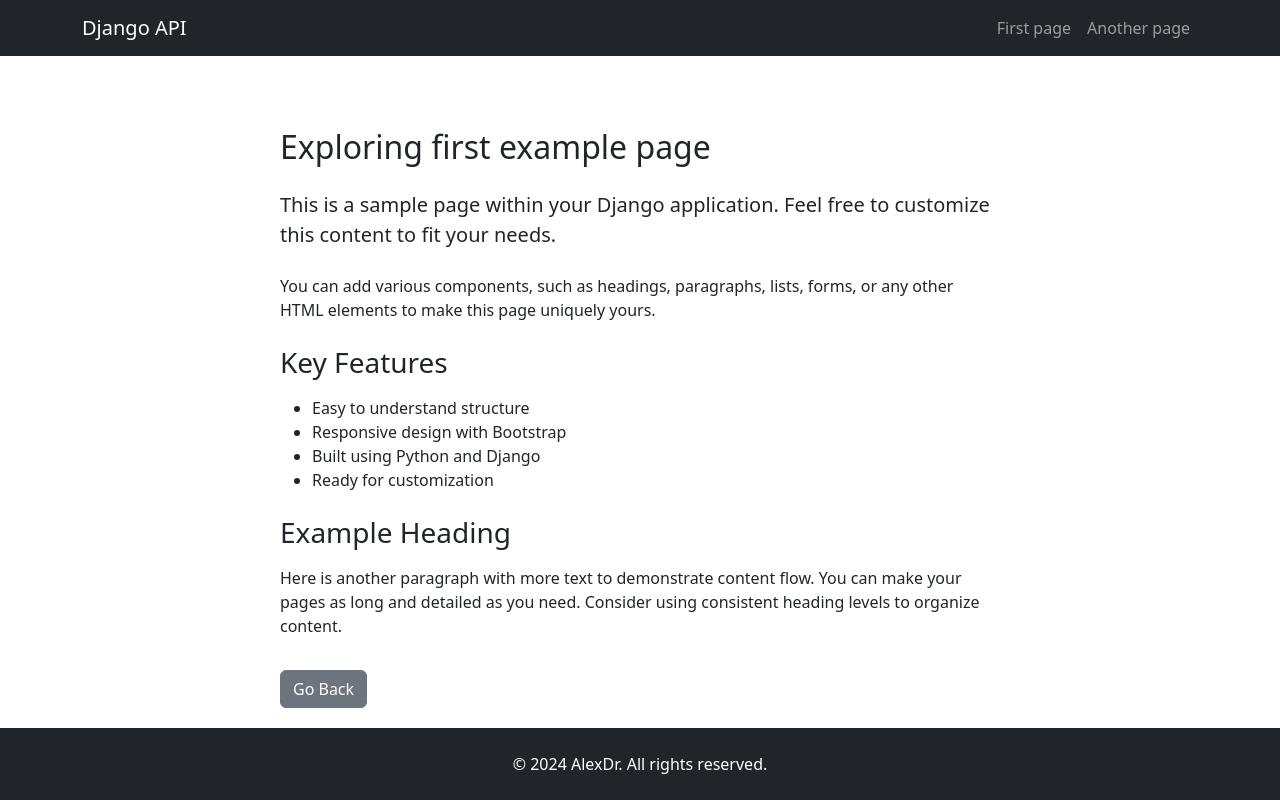
After one commit to alexandruRobert1989/django-boilerplate, a Django app: page /page-one/ in a window 1280 px wide. The commit adds this page. Run offline with Django 4.2, Linux system fonts and the light colour scheme; some libraries are stand-ins or nearby versions.

Commit message:
updated navbar and added empty pages

```diff
--- a/megaparse/urls.py
+++ b/megaparse/urls.py
@@ -1,8 +1,12 @@
 from django.contrib import admin
 from django.urls import path
+
+from . import views
 from .views import home_view
 
 urlpatterns = [
     path('admin/', admin.site.urls),
     path('', home_view, name='home'),  # Root URL pointing to the home_view
+    path('page-one/', views.page_one, name='page_one'),
+    path('page-two/', views.page_two, name='page-two')
 ]
--- a/megaparse/views.py
+++ b/megaparse/views.py
@@ -2,3 +2,10 @@ from django.shortcuts import render
 
 def home_view(request):
     return render(request, 'home.html')
+
+def page_one(request):
+    return render(request, 'page_one.html')
+
+
+def page_two(request):
+    return render(request, 'page_two.html')
--- a/templates/footer.html
+++ b/templates/footer.html
@@ -1,5 +1,5 @@
-<footer class="bg-light text-center text-lg-start">
+<footer class="bg-dark text-center text-lg-start">
     <div class="container p-4 d-flex justify-content-center">
-        <p class="text-muted mb-0">© 2024 AlexDr. All rights reserved.</p>
+        <p class="text-bg-dark mb-0">© 2024 AlexDr. All rights reserved.</p>
     </div>
 </footer>
--- a/templates/navbar.html
+++ b/templates/navbar.html
@@ -1,14 +1,18 @@
-<nav class="navbar navbar-expand-lg navbar-light bg-light">
+<nav class="navbar navbar-expand-lg navbar-dark bg-dark">
     <div class="container">
-        <a class="navbar-brand" href="{% url 'home' %}">MegaParse</a>
+        <a class="navbar-brand" href="{% url 'home' %}">Django API</a>
         <button class="navbar-toggler" type="button" data-bs-toggle="collapse" data-bs-target="#navbarNav" aria-controls="navbarNav" aria-expanded="false" aria-label="Toggle navigation">
             <span class="navbar-toggler-icon"></span>
         </button>
         <div class="collapse navbar-collapse" id="navbarNav">
             <ul class="navbar-nav ms-auto">
                 <li class="nav-item">
-                    <a class="nav-link" href="{% url 'home' %}">Home</a>
+                    <a class="nav-link" href="{% url 'page_one' %}">First page</a>
                 </li>
+                <li class="nav-item">
+                    <a class="nav-link" href="{% url 'page-two' %}">Another page</a>
+                </li>
+
             </ul>
         </div>
     </div>
--- /dev/null
+++ b/templates/page_one.html
@@ -0,0 +1,38 @@
+{% extends "base.html" %}
+
+{% block title %}
+    Your Django App page example
+{% endblock %}
+
+{% block content %}
+    <div class="container mt-5">
+        <div class="row">
+            <div class="col-md-8 offset-md-2">
+                <h2 class="mb-4">Exploring first example page</h2>
+                <p class="lead mb-4">
+                    This is a sample page within your Django application. Feel free to customize this content to fit your needs.
+                </p>
+
+                <p>
+                    You can add various components, such as headings, paragraphs, lists, forms, or any other HTML elements to make this page uniquely yours.
+                </p>
+
+                <h3 class="mt-4 mb-3">Key Features</h3>
+                <ul>
+                    <li>Easy to understand structure</li>
+                    <li>Responsive design with Bootstrap</li>
+                    <li>Built using Python and Django</li>
+                    <li>Ready for customization</li>
+                </ul>
+
+
+                <h3 class="mt-4 mb-3">Example Heading</h3>
+                <p>
+                    Here is another paragraph with more text to demonstrate content flow. You can make your pages as long and detailed as you need.
+                    Consider using consistent heading levels to organize content.
+                </p>
+                <button class="btn btn-secondary mt-3">Go Back</button>
+            </div>
+        </div>
+    </div>
+{% endblock %}
```
Also changed, not shown: templates/home.html (+21 -4 lines), templates/page_two.html (added, +38 -0 lines), static/images/django.png (added), static/images/python.png (added).
